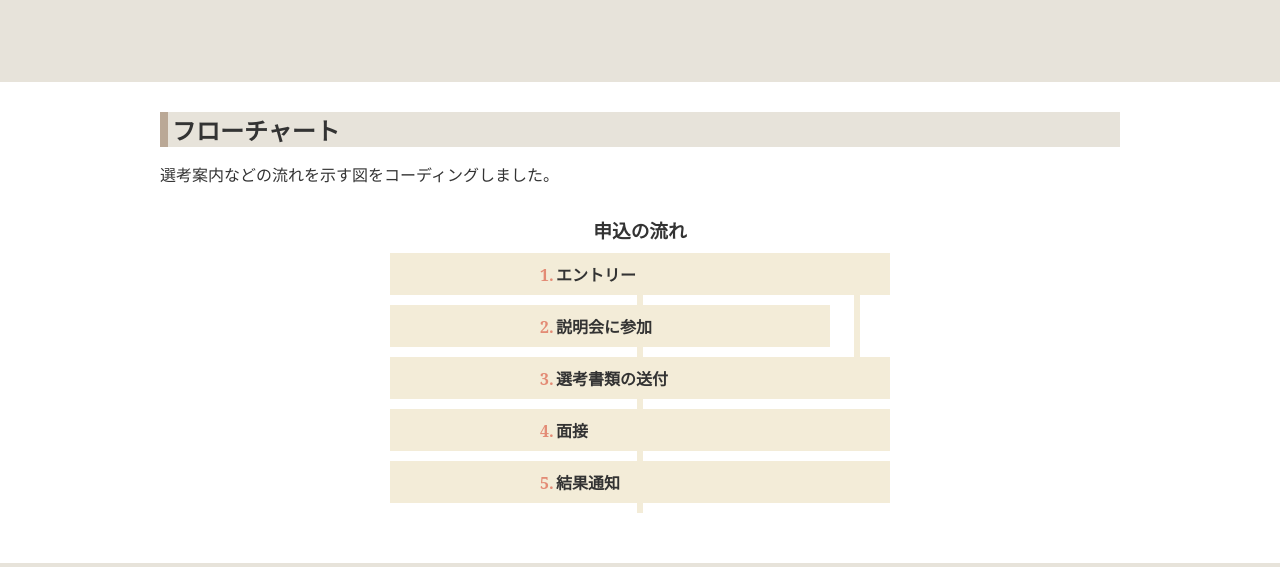
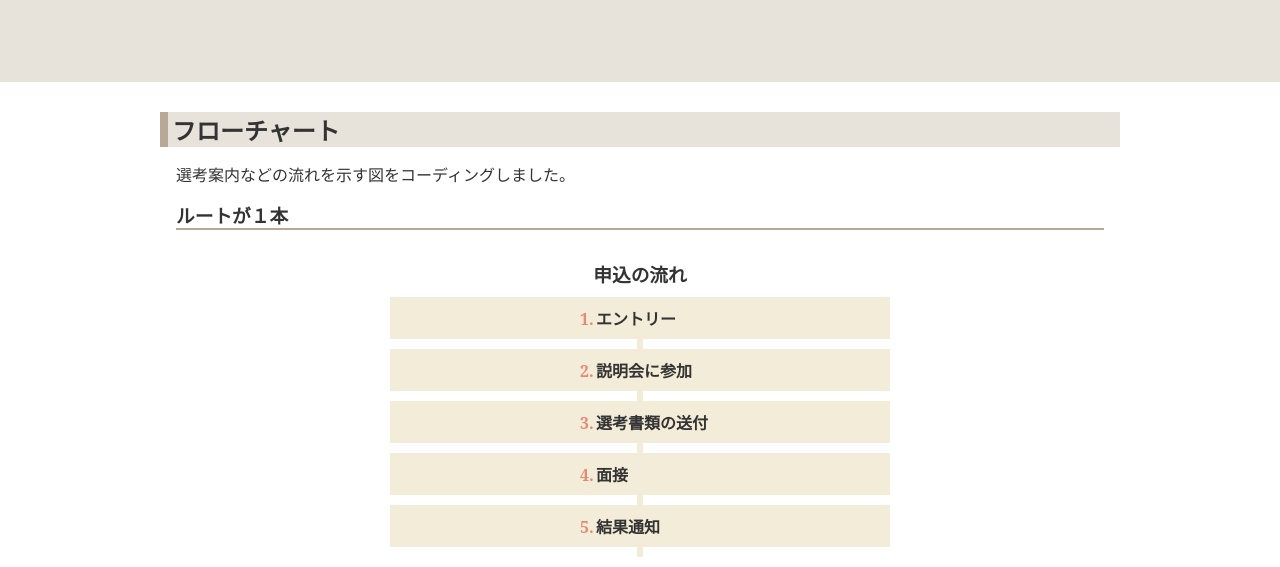
Before and after one commit to nanoha-creator/myElements, a website: page index.html in a window 1280 px wide. Shown: the part 233-800 px from the top of the page. Drawn offline with Linux system fonts and the light colour scheme.

Commit message:
update _main.scss and add elements

```diff
--- a/index.html
+++ b/index.html
@@ -69,7 +69,29 @@
           <section class="ly_cont_inner">
             <div class="bl_section"></div>
             <h2 class="bl_section_lv2Ttl">フローチャート</h2>
+            <div class="bl_section_body">
               <p class="bl_section_msg">選考案内などの流れを示す図をコーディングしました。</p>
+
+              <h3 class="bl_section_lv3Ttl">ルートが１本</h3>
+              <div class="bl_section_cont">
+                <div class="bl_flowChart">
+                  <h3 class="bl_flowChart_ttl">申込の流れ</h3>
+                  <ol class="bl_flowChart_list">
+                    <li class="bl_flowChart_item">
+                      <span>エントリー</span>
+                    </li>
+                    <li class="bl_flowChart_item"><span>説明会に参加</span></li>
+                    <li class=" bl_flowChart_item"><span>選考書類の送付</span></li>
+                    <li class="bl_flowChart_item"><span>面接</span></li>
+                    <li class="bl_flowChart_item"><span>結果通知</span></li>
+                  </ol>
+                </div>
+                <!-- bl_flowChart -->
+              </div>
+              <!-- /.bl_section_cont -->
+
+              <h3 class="bl_section_lv3Ttl">ルートが２本</h3>
+              <div class="bl_section_cont">
                 <div class="bl_section_cont">
                   <div class="bl_flowChart">
                     <h3 class="bl_flowChart_ttl">申込の流れ</h3>
@@ -86,6 +108,8 @@
                   <!-- bl_flowChart -->
                 </div>
                 <!-- /.bl_section_cont -->
+              </div>
+              <!-- /.bl_section_body -->
           </section>
         </div>
         <!-- /.ly_cont -->
--- a/scss/_elements.scss
+++ b/scss/_elements.scss
@@ -62,7 +62,7 @@
   // 余白
   padding-top: 9px;
   padding-bottom: 9px;
-  padding-left: 150px;
+  padding-left: 190px;
   margin-bottom: 10px;
 
   // リストスタイルを定義
@@ -79,8 +79,9 @@
 
       // リストスタイルを再定義
       position: absolute;
-      top: 0;
+      top: 50%;
       left: 0;
+      transform: translateY(-50%);
       content: counter(bl_orderList_cnt) ".";
       color: v.$accent-color-elm;
       font-weight: bold;
--- a/scss/_main.scss
+++ b/scss/_main.scss
@@ -278,7 +278,12 @@
   border-bottom: 2px solid v.$base-color;
 
   // 余白
-  margin-bottom: 15px;
+  margin: 15px 0;
+}
+
+// セクション本体
+.bl_section_body {
+  margin: 0 1em;
 }
 
 // セクションメッセージ
```
Also changed, not shown: css/style.css, css/style.min.css, 2 other files. Lines whose indentation alone changed are shown as unchanged.
